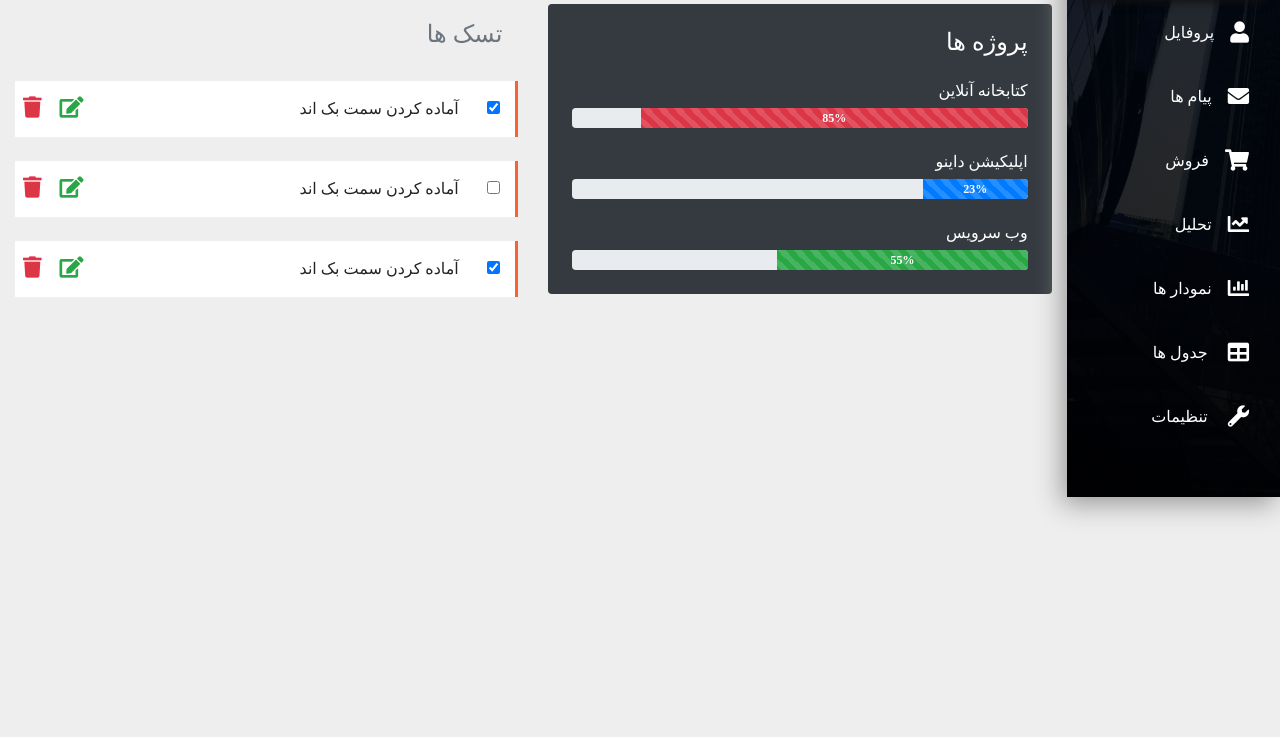
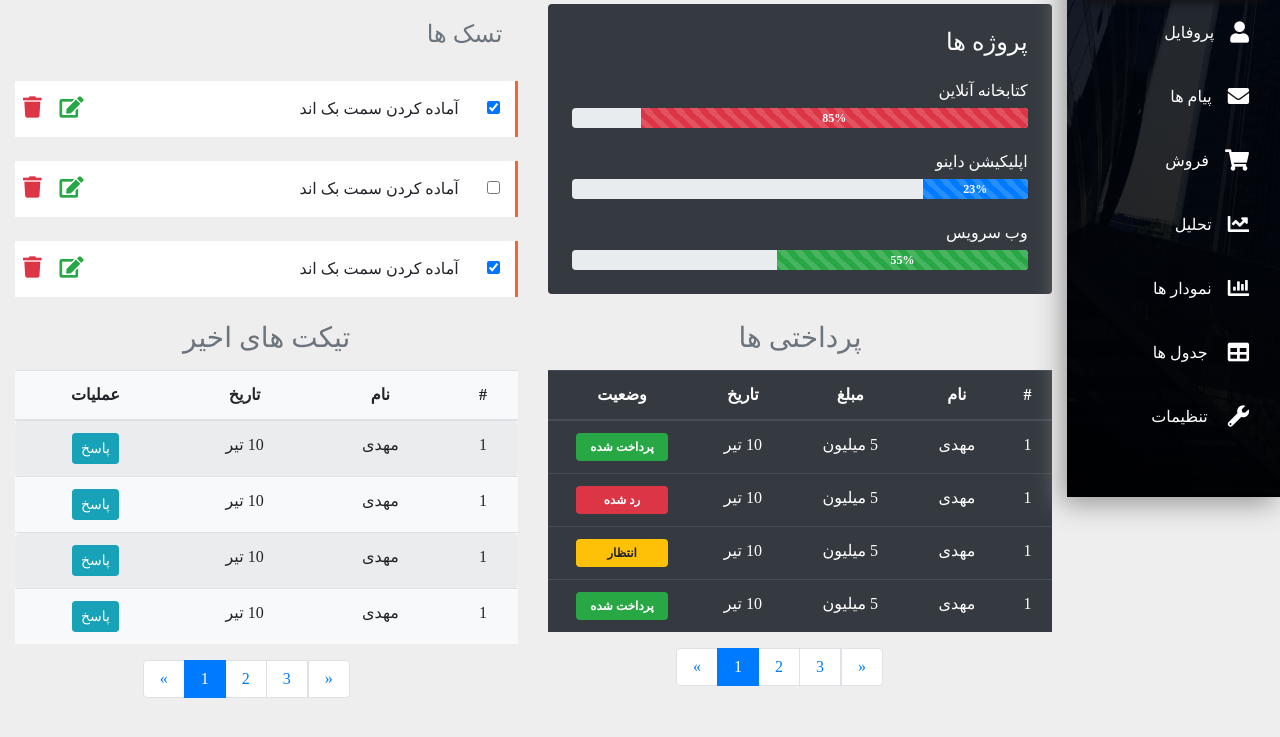
Before and after one commit to asalmozaffari1383/my-admin-panel, a plain HTML site: page index.html in a window 1280 px wide. Shown: the part 303-1040 px from the top of the page. Before the commit the page ends 800 px from the top, so only its background shows below. Drawn offline with Linux system fonts and the light colour scheme; a web font is replaced by a local one.

Commit message:
tables and paginations

```diff
--- a/index.html
+++ b/index.html
@@ -339,7 +339,156 @@
     </section>
     <!-- end of  progress / tasklist  -->
 
+     <!-- tables  -->
+    <section>
+      <div class="container-fluid">
+        <div class="row mb-5">
+          <div class="col-xl-10 col-lg-9 col-md-8 mr-auto">
+            <div class="row">
+              <div class="col-lg-6 mb-5 mb-lg-0">
+                <h3 class="text-muted text-center mb-3">پرداختی ها </h3>
+                <table class="table table-dark table-hover text-center">
+                  <thead>
+                    <tr>
+                      <th>#</th>
+                      <th>نام</th>
+                      <th>مبلغ</th>
+                      <th>تاریخ</th>
+                      <th>وضعیت</th>
+                    </tr>
+                  </thead>
+                  <tbody>
+                    <tr>
+                      <td>1</td>
+                      <td>مهدی</td>
+                      <td>5 میلیون</td>
+                      <td>10 تیر</td>
+                      <td>
+                        <span class="badge w-75 py-2 badge-success">پرداخت شده</span>
+                      </td>
+                    </tr>
+                    <tr>
+                      <td>1</td>
+                      <td>مهدی</td>
+                      <td>5 میلیون</td>
+                      <td>10 تیر</td>
+                      <td>
+                        <span class="badge w-75 py-2 badge-danger">رد شده</span>
+                      </td>
+                    </tr>
+                    <tr>
+                      <td>1</td>
+                      <td>مهدی</td>
+                      <td>5 میلیون</td>
+                      <td>10 تیر</td>
+                      <td>
+                        <span class="badge w-75 py-2 badge-warning">انتظار</span>
+                      </td>
+                    </tr>
+                    <tr>
+                      <td>1</td>
+                      <td>مهدی</td>
+                      <td>5 میلیون</td>
+                      <td>10 تیر</td>
+                      <td>
+                        <span class="badge w-75 py-2 badge-success">پرداخت شده</span>
+                      </td>
+                    </tr>
+                  </tbody>
+                </table>
+                <!-- pagination  -->
+                <ul class="pagination justify-content-center">
+                  <li class="page-item">
+                    <a href="" class="page-link py-2 px-3">&laquo;</a>
+                  </li>
+                  <li class="page-item">
+                    <a href="" class="page-link py-2 px-3">3</a>
+                  </li>
+                  <li class="page-item">
+                    <a href="" class="page-link py-2 px-3">2</a>
+                  </li>
+                  <li class="page-item active">
+                    <a href="" class="page-link py-2 px-3">1</a>
+                  </li>
+                  <li class="page-item">
+                    <a href="" class="page-link py-2 px-3">&raquo;</a>
+                  </li>
+                </ul>
+                <!-- end of pagination  -->
+              </div>
+              <div class="col-lg-6">
+                <h3 class="text-muted text-center mb-3">تیکت های اخیر </h3>
+                <table class="table table-striped text-center bg-light">
+                  <thead>
+                    <tr>
+                      <th>#</th>
+                      <th>نام</th>
+                      <th>تاریخ</th>
+                      <th>عملیات</th>
+                    </tr>
+                  </thead>
+                  <tbody>
+                    <tr>
+                      <td>1</td>
+                      <td>مهدی</td>
+                      <td>10 تیر</td>
+                      <td>
+                        <button class="btn btn-info btn-sm">پاسخ</button>
+                      </td>
+                    </tr>
+                    <tr>
+                      <td>1</td>
+                      <td>مهدی</td>
+                      <td>10 تیر</td>
+                      <td>
+                        <button class="btn btn-info btn-sm">پاسخ</button>
+                      </td>
+                    </tr>
+                    <tr>
+                      <td>1</td>
+                      <td>مهدی</td>
+                      <td>10 تیر</td>
+                      <td>
+                        <button class="btn btn-info btn-sm">پاسخ</button>
+                      </td>
+                    </tr>
+                    <tr>
+                      <td>1</td>
+                      <td>مهدی</td>
+                      <td>10 تیر</td>
+                      <td>
+                        <button class="btn btn-info btn-sm">پاسخ</button>
+                      </td>
+                    </tr>
 
+                  </tbody>
+                </table>
+                <!-- pagination  -->
+                <ul class="pagination justify-content-center">
+                  <li class="page-item">
+                    <a href="" class="page-link py-2 px-3">&laquo;</a>
+                  </li>
+                  <li class="page-item">
+                    <a href="" class="page-link py-2 px-3">3</a>
+                  </li>
+                  <li class="page-item">
+                    <a href="" class="page-link py-2 px-3">2</a>
+                  </li>
+                  <li class="page-item active">
+                    <a href="" class="page-link py-2 px-3">1</a>
+                  </li>
+                  <li class="page-item">
+                    <a href="" class="page-link py-2 px-3">&raquo;</a>
+                  </li>
+                </ul>
+                <!-- end of pagination  -->
+              </div>
+            </div>
+          </div>
+        </div>
+      </div>
+    </section>
+    <!-- end of tables  -->
 
     <!-- Optional JavaScript -->
     <!-- jQuery first, then Popper.js, then Bootstrap JS -->
```
